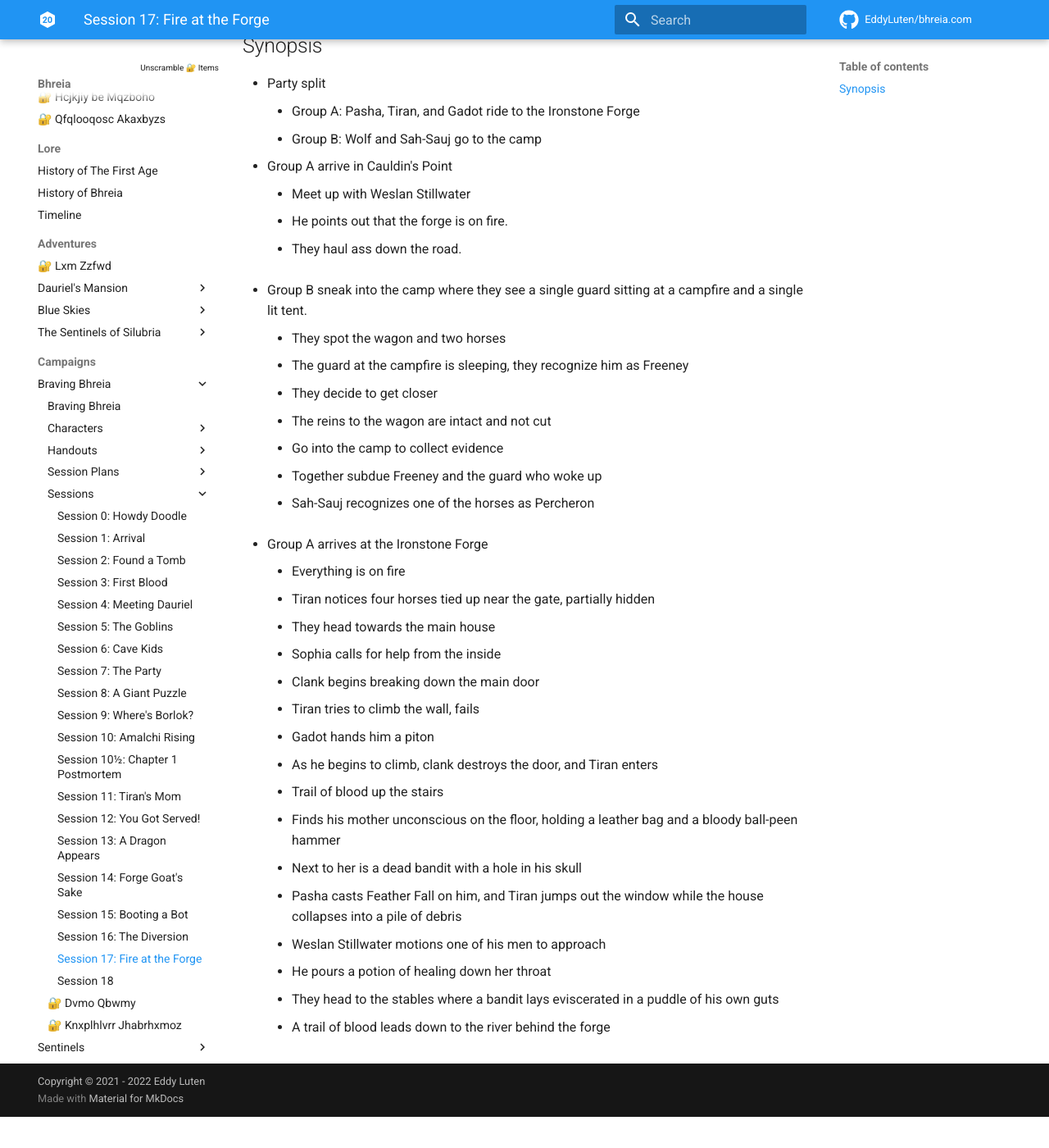
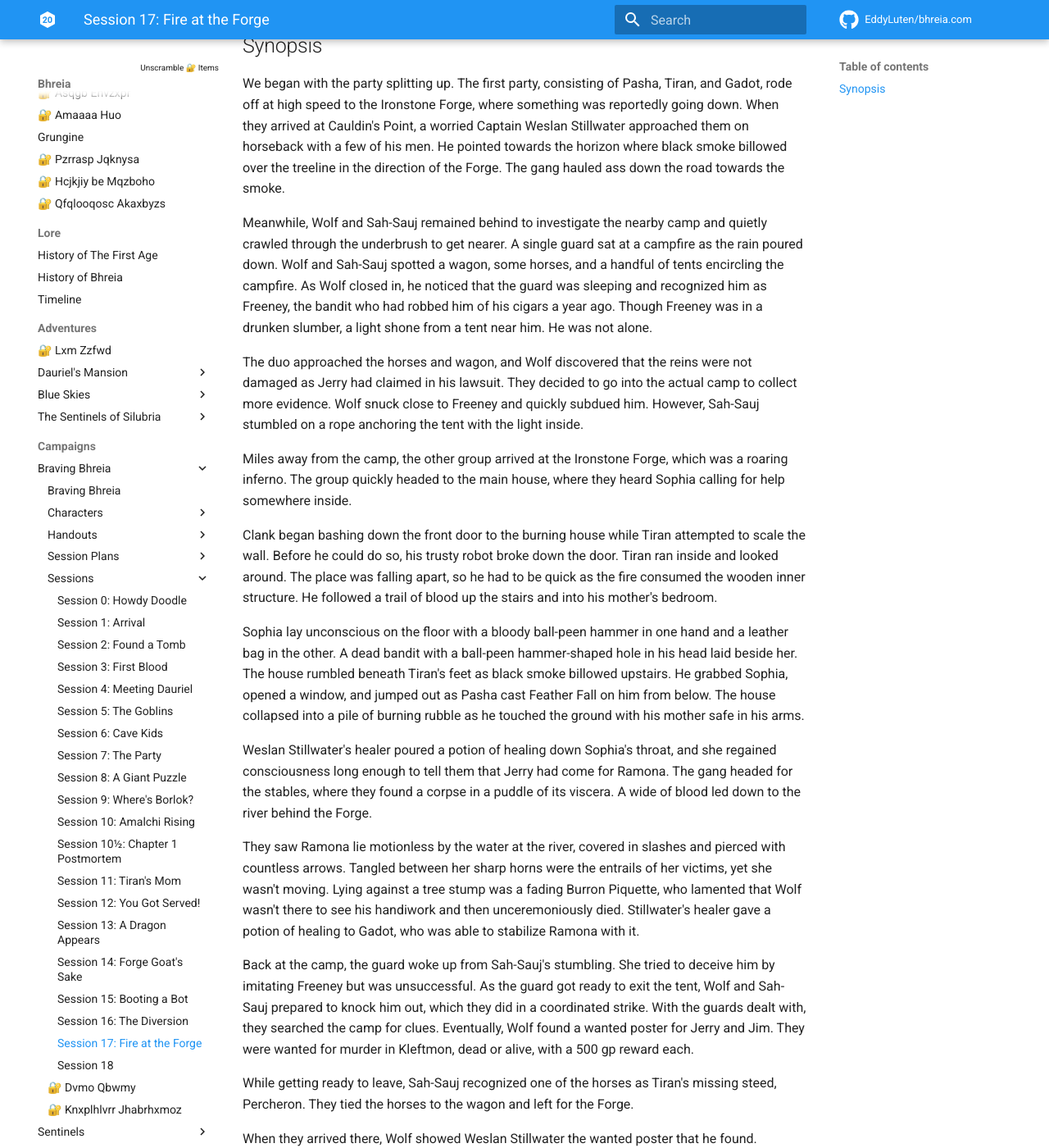
Before and after one commit to EddyLuten/bhreia.com, an MkDocs documentation site: the page built from docs/campaigns/braving-bhreia/sessions/session-17.md, in a window 1280 px wide and 1400 px high, scrolled down 290 px. Shown: the whole window at 82% size. Built offline with MkDocs 1.6.1 and Material for MkDocs 9.7.7, drawn with Linux system fonts in a browser that asks for light colours; comment, search, counter and statistics services are not loaded; before the commit the page ends 1652 px from its top, so only the background shows below that; some of the changed text lies outside the part shown.

Commit message:
S17 synopsis

```diff
--- a/docs/campaigns/braving-bhreia/sessions/session-17.md
+++ b/docs/campaigns/braving-bhreia/sessions/session-17.md
@@ -7,43 +7,44 @@
 
 **Date:** Monday, April 25th, 2022 @ 9:00 PM CT
 
-**Audio:** [MP3](https://drive.google.com/file/d/1h6v_nqgMWR9ZDzXCsWGR2xpPIK3zF61y/view?usp=sharing)
+**Audio:** [MP3](https://drive.google.com/file/d/1h6v_nqgMWR9ZDzXCsWGR2xpPIK3zF61y/view?usp=sharing) (2h46m)
 
 - Skip recap: 2m30s
 
 ## Synopsis
 
-- Party split
-  - Group A: Pasha, Tiran, and Gadot ride to the Ironstone Forge
-  - Group B: Wolf and Sah-Sauj go to the camp
-- Group A arrive in Cauldin's Point
-  - Meet up with Weslan Stillwater
-  - He points out that the forge is on fire.
-  - They haul ass down the road.
+We began with the party splitting up. The first party, consisting of Pasha, Tiran, and Gadot, rode off at high speed to the Ironstone Forge, where something was reportedly going down. When they arrived at Cauldin's Point, a worried Captain Weslan Stillwater approached them on horseback with a few of his men. He pointed towards the horizon where black smoke billowed over the treeline in the direction of the Forge. The gang hauled ass down the road towards the smoke.
 
-- Group B sneak into the camp where they see a single guard sitting at a campfire and a single lit tent.
-  - They spot the wagon and two horses
-  - The guard at the campfire is sleeping, they recognize him as Freeney
-  - They decide to get closer
-  - The reins to the wagon are intact and not cut
-  - Go into the camp to collect evidence
-  - Together subdue Freeney and the guard who woke up
-  - Sah-Sauj recognizes one of the horses as Percheron
+Meanwhile, Wolf and Sah-Sauj remained behind to investigate the nearby camp and quietly crawled through the underbrush to get nearer. A single guard sat at a campfire as the rain poured down. Wolf and Sah-Sauj spotted a wagon, some horses, and a handful of tents encircling the campfire. As Wolf closed in, he noticed that the guard was sleeping and recognized him as Freeney, the bandit who had robbed him of his cigars a year ago. Though Freeney was in a drunken slumber, a light shone from a tent near him. He was not alone.
 
-- Group A arrives at the Ironstone Forge
-  - Everything is on fire
-  - Tiran notices four horses tied up near the gate, partially hidden
-  - They head towards the main house
-  - Sophia calls for help from the inside
-  - Clank begins breaking down the main door
-  - Tiran tries to climb the wall, fails
-  - Gadot hands him a piton
-  - As he begins to climb, clank destroys the door, and Tiran enters
-  - Trail of blood up the stairs
-  - Finds his mother unconscious on the floor, holding a leather bag and a bloody ball-peen hammer
-  - Next to her is a dead bandit with a hole in his skull
-  - Pasha casts Feather Fall on him, and Tiran jumps out the window while the house collapses into a pile of debris
-  - Weslan Stillwater motions one of his men to approach
-  - He pours a potion of healing down her throat
-  - They head to the stables where a bandit lays eviscerated in a puddle of his own guts
-  - A trail of blood leads down to the river behind the forge
+The duo approached the horses and wagon, and Wolf discovered that the reins were not damaged as Jerry had claimed in his lawsuit. They decided to go into the actual camp to collect more evidence. Wolf snuck close to Freeney and quickly subdued him. However, Sah-Sauj stumbled on a rope anchoring the tent with the light inside.
+
+Miles away from the camp, the other group arrived at the Ironstone Forge, which was a roaring inferno. The group quickly headed to the main house, where they heard Sophia calling for help somewhere inside.
+
+Clank began bashing down the front door to the burning house while Tiran attempted to scale the wall. Before he could do so, his trusty robot broke down the door. Tiran ran inside and looked around. The place was falling apart, so he had to be quick as the fire consumed the wooden inner structure. He followed a trail of blood up the stairs and into his mother's bedroom.
+
+Sophia lay unconscious on the floor with a bloody ball-peen hammer in one hand and a leather bag in the other. A dead bandit with a ball-peen hammer-shaped hole in his head laid beside her. The house rumbled beneath Tiran's feet as black smoke billowed upstairs. He grabbed Sophia, opened a window, and jumped out as Pasha cast Feather Fall on him from below. The house collapsed into a pile of burning rubble as he touched the ground with his mother safe in his arms.
+
+Weslan Stillwater's healer poured a potion of healing down Sophia's throat, and she regained consciousness long enough to tell them that Jerry had come for Ramona. The gang headed for the stables, where they found a corpse in a puddle of its viscera. A wide of blood led down to the river behind the Forge.
+
+They saw Ramona lie motionless by the water at the river, covered in slashes and pierced with countless arrows. Tangled between her sharp horns were the entrails of her victims, yet she wasn't moving. Lying against a tree stump was a fading Burron Piquette, who lamented that Wolf wasn't there to see his handiwork and then unceremoniously died. Stillwater's healer gave a potion of healing to Gadot, who was able to stabilize Ramona with it.
+
+Back at the camp, the guard woke up from Sah-Sauj's stumbling. She tried to deceive him by imitating Freeney but was unsuccessful. As the guard got ready to exit the tent, Wolf and Sah-Sauj prepared to knock him out, which they did in a coordinated strike. With the guards dealt with, they searched the camp for clues. Eventually, Wolf found a wanted poster for Jerry and Jim. They were wanted for murder in Kleftmon, dead or alive, with a 500 gp reward each.
+
+While getting ready to leave, Sah-Sauj recognized one of the horses as Tiran's missing steed, Percheron. They tied the horses to the wagon and left for the Forge.
+
+When they arrived there, Wolf showed Weslan Stillwater the wanted poster that he found. Stillwater told him to hang on to it and present it to the magistrate. He also told Gadot to see him in his tent afterward.
+
+Sophia told Tiran that she was leaving for Kleftmon and packing whatever remained of her stuff in the morning. The Forge was gone. As everyone tucked in for the night, Sah-Sauj discovered with Ramona's help that the wand given to her by Bhreia had healing properties. Tiran gifted Percheron to Sah-Sauj, who thanked him but immediately renamed the animal Harry. Harry the Horse.
+
+In the morning, Jim tried to make a deal with Wolf after he dumped his friend's corpse next to him. He told Wolf that he could give them money, but Wolf replied that he already had all of his money.
+
+The party set out on the road to Cauldin's Point, where Wolf told Tiran that he felt guilty for everything because he had lost his temper after finding Ramona. Tiran said he knew exactly how he felt since he was still angry about his family business' destruction.
+
+Upon arriving at the Survivors' Camp, the party brought Jim and Jerry's corpse to the magistrate. After presenting his evidence, the magistrate dropped the charges against Wolf. Wolf was also paid 1000 gp for the bounty on the captives. And, as a show of gratitude, the magistrate wrote deeds for both Ramona and Harry the Horse.
+
+Afterward, you visited Weslan Stillwater in his tent. He provided a complete map of Marram to Gadot and helped break down travel costs, equipment, and which route to take. He handed a silver medallion with the Aldarion Unlimited logo to Gadot, which would grant the company's favor when presented.
+
+Finally, he told you that it would be a good idea to start a company, which would help with the many liability issues involved in being an adventuring group. And perhaps obtain a bounty hunters' license as well.
+
+And that's where we left off.
```
Also changed, not shown: docs/campaigns/braving-bhreia/index.md (+5 -1 lines), docs/campaigns/braving-bhreia/plans/plan-18.md (+6 -0 lines), docs/campaigns/braving-bhreia/sessions/session-18.md (+1 -1 lines).
